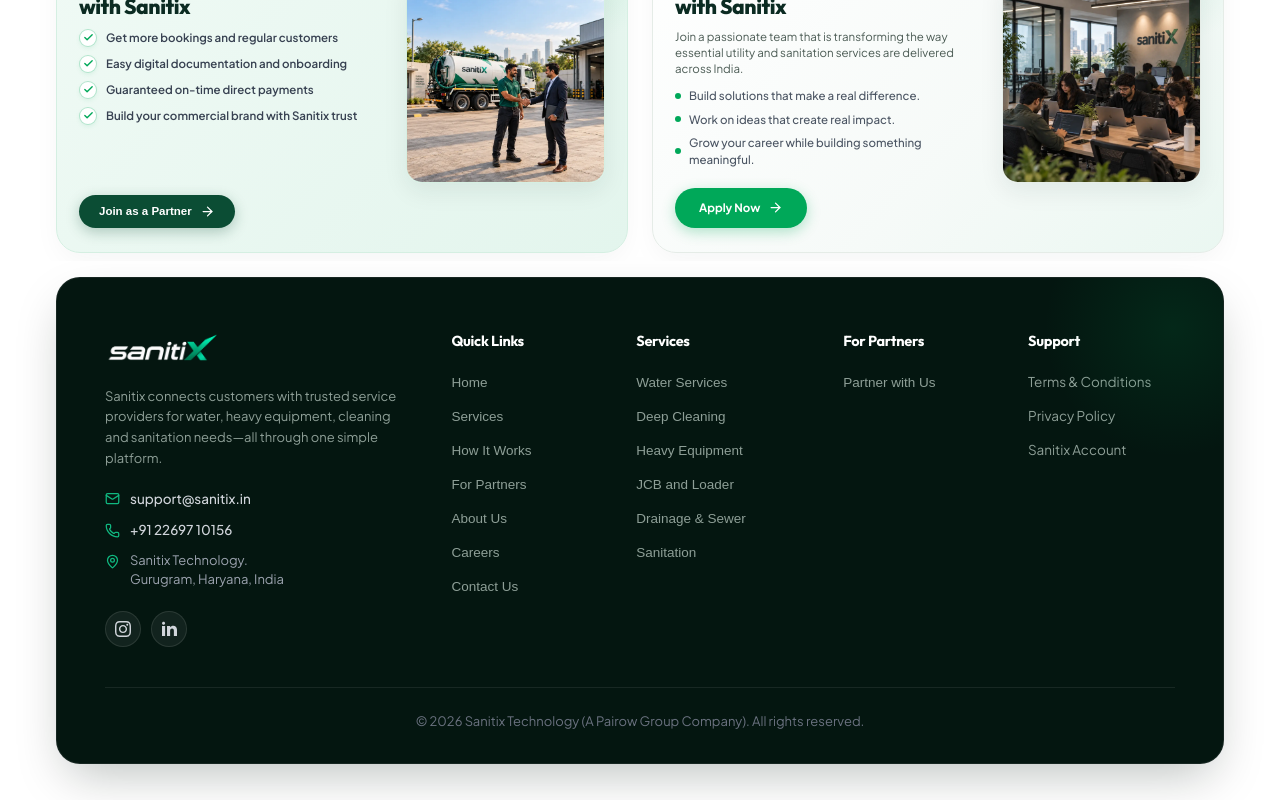
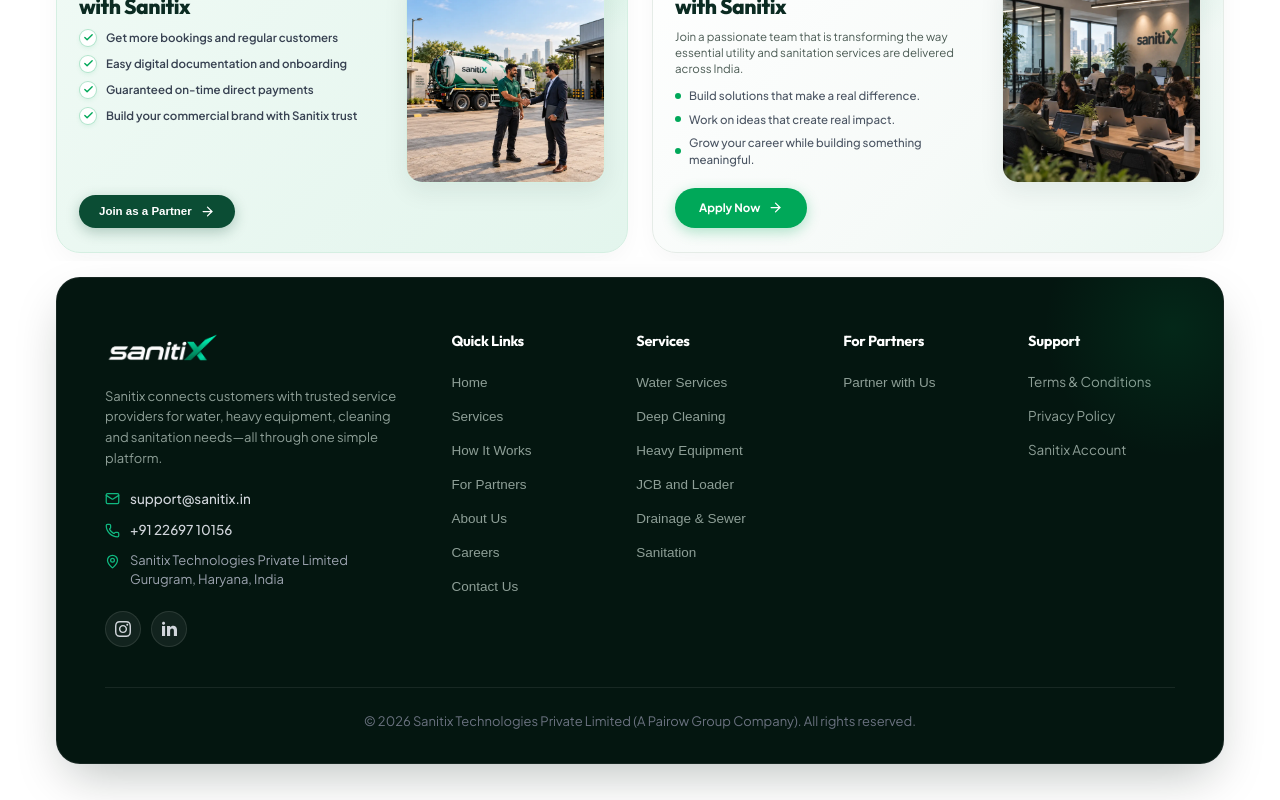
Before and after one commit to Sanitix-Technology/sanitix-landing-page, a React (Vite) app: page / in a window 1280 px wide. Shown: the part 2443-3243 px from the top of the page. Built offline with nearby package versions, Linux system fonts and the light colour scheme.

Commit message:
Update legal entity name to Sanitix Technologies Private Limited

```diff
--- a/index.html
+++ b/index.html
@@ -25,7 +25,7 @@
     <!-- Meta Description (#2) -->
     <meta name="description" content="sanitiX connects you with verified and reliable on-demand utility providers for water tankers, heavy equipment, dumpers, and professional sanitation across India." />
     <meta name="keywords" content="sanitix, water tanker booking, JCB rental, heavy equipment, dumper booking, septic tank cleaning, sewer jetting, utility services India" />
-    <meta name="author" content="Sanitix Technologies Pvt. Ltd." />
+    <meta name="author" content="Sanitix Technologies Private Limited" />
     <meta name="theme-color" content="#00A859" />
     <link rel="canonical" href="https://sanitix.in/" />
 
--- a/src/components/Footer.tsx
+++ b/src/components/Footer.tsx
@@ -138,7 +138,7 @@
                 <div style={{ display: 'flex', alignItems: 'flex-start', gap: '10px' }}>
                   <MapPin size={15} color="#10B981" style={{ marginTop: '3px', flexShrink: 0 }} />
                   <span style={{ fontSize: '13px', color: '#9CA3AF', lineHeight: 1.45 }}>
-                    Sanitix Technology.<br />
+                    Sanitix Technologies Private Limited<br />
                     Gurugram, Haryana, India
                   </span>
                 </div>
@@ -466,7 +466,7 @@
               color: '#6B7280'
             }}
           >
-            © 2026 Sanitix Technology (A Pairow Group Company). All rights reserved.
+            © 2026 Sanitix Technologies Private Limited (A Pairow Group Company). All rights reserved.
           </div>
         </div>
       </div>
@@ -562,7 +562,7 @@
                       1. Our Commitment to Privacy
                     </h4>
                     <p style={{ margin: 0, color: '#9CA3AF' }}>
-                      At Sanitix Technology (&quot;Sanitix&quot;, &quot;we&quot;, &quot;us&quot;, or &quot;our&quot;), we respect and uphold your confidentiality. This Privacy Policy details how we collect, handle, store, and safeguard your personal data when you interact with our website, mobile application, and utility booking platforms.
+                      At Sanitix Technologies Private Limited (&quot;Sanitix&quot;, &quot;we&quot;, &quot;us&quot;, or &quot;our&quot;), we respect and uphold your confidentiality. This Privacy Policy details how we collect, handle, store, and safeguard your personal data when you interact with our website, mobile application, and utility booking platforms.
                     </p>
                   </div>
 
@@ -630,7 +630,7 @@
                       If you have questions, feedback, or grievance claims regarding our privacy practices, please contact our designated Data Protection Officer:
                     </p>
                     <div style={{ marginTop: '8px', padding: '12px 16px', backgroundColor: 'rgba(255, 255, 255, 0.04)', borderRadius: '12px', border: '1px solid rgba(255, 255, 255, 0.08)', color: '#FFFFFF', fontSize: '12.5px', lineHeight: 1.6 }}>
-                      <strong style={{ color: '#10B981' }}>Sanitix Technology (A Pairow Group Company)</strong><br />
+                      <strong style={{ color: '#10B981' }}>Sanitix Technologies Private Limited (A Pairow Group Company)</strong><br />
                       Email: <a href="mailto:support@sanitix.in" style={{ color: '#10B981', textDecoration: 'none' }}>support@sanitix.in</a><br />
                       Helpline: <a href="tel:+912269710156" style={{ color: '#10B981', textDecoration: 'none' }}>+91 22697 10156</a><br />
                       Corporate Office: Gurugram, Haryana, India
@@ -645,7 +645,7 @@
               <div style={{ display: 'flex', flexDirection: 'column', gap: '20px' }}>
                 <div>
                   <div style={{ display: 'inline-flex', alignItems: 'center', gap: '6px', padding: '4px 12px', backgroundColor: 'rgba(16, 185, 129, 0.12)', border: '1px solid rgba(16, 185, 129, 0.25)', borderRadius: '9999px', fontSize: '11px', fontWeight: 600, color: '#10B981', marginBottom: '8px' }}>
-                    Sanitix Technology (A Pairow Group Company)
+                    Sanitix Technologies Private Limited (A Pairow Group Company)
                   </div>
                   <h3 style={{ fontSize: '22px', fontWeight: 800, color: '#FFFFFF', margin: 0 }}>
                     Terms & Conditions
@@ -721,7 +721,7 @@
                       7. Limitation of Liability
                     </h4>
                     <p style={{ margin: 0, color: '#9CA3AF' }}>
-                      While Sanitix enforces strict delivery SLAs and quality controls, Sanitix Technology. shall not be held liable for indirect delays resulting from force majeure conditions, including unforeseen road closures, extreme weather calamities, municipal water grid rationing, or civil traffic restrictions.
+                      While Sanitix enforces strict delivery SLAs and quality controls, Sanitix Technologies Private Limited shall not be held liable for indirect delays resulting from force majeure conditions, including unforeseen road closures, extreme weather calamities, municipal water grid rationing, or civil traffic restrictions.
                     </p>
                   </div>
 
@@ -733,7 +733,7 @@
                       For any questions regarding these terms, contract agreements, or customer rights, please contact our Legal & Compliance Desk:
                     </p>
                     <div style={{ marginTop: '8px', padding: '12px 16px', backgroundColor: 'rgba(255, 255, 255, 0.04)', borderRadius: '12px', border: '1px solid rgba(255, 255, 255, 0.08)', color: '#FFFFFF', fontSize: '12.5px', lineHeight: 1.6 }}>
-                      <strong style={{ color: '#10B981' }}>Sanitix Technology.</strong><br />
+                      <strong style={{ color: '#10B981' }}>Sanitix Technologies Private Limited</strong><br />
                       Email: <a href="mailto:support@sanitix.in" style={{ color: '#10B981', textDecoration: 'none' }}>support@sanitix.in</a><br />
                       Phone: <a href="tel:+912269710156" style={{ color: '#10B981', textDecoration: 'none' }}>+91 22697 10156</a><br />
                       Corporate Office: Gurugram, Haryana, India
--- a/src/data/legalData.ts
+++ b/src/data/legalData.ts
@@ -27,11 +27,11 @@
     id: 'terms',
     tabName: 'Terms of Use',
     badge: 'Statutory Agreement',
-    title: 'SANITIX TECHNOLOGY — TERMS OF USE',
+    title: 'SANITIX TECHNOLOGIES PRIVATE LIMITED — TERMS OF USE',
     effectiveDate: 'September 2026',
     lastUpdated: 'September 2026',
     preamble: [
-      'These Terms of Use (“Terms”) govern your access to and use of the Sanitix website, mobile applications, software, digital platform and related services operated under the name Sanitix Technology (“Sanitix”, “we”, “us” or “our”).',
+      'These Terms of Use (“Terms”) govern your access to and use of the Sanitix website, mobile applications, software, digital platform and related services operated under the corporate name Sanitix Technologies Private Limited (“Sanitix”, “we”, “us” or “our”).',
       'By accessing the Platform, creating an account, requesting a Service, making a Booking or otherwise using Sanitix, you acknowledge that you have read, understood and agreed to these Terms, the Sanitix Privacy Policy and the cancellation and refund provisions contained in these Terms.',
       'If you do not agree with these Terms, please do not access or use the Platform.'
     ],
@@ -458,9 +458,8 @@
             "number": 43,
             "title": "LEGAL ENTITY AND CONTACT INFORMATION",
             "paragraphs": [
-                  "Current Legal/Trading Name: Sanitix Technology",
-                  "Future Corporate Entity: Sanitix Technologies Private Limited",
-                  "The future private limited entity name will apply only after the company has been formally incorporated and the relevant business operations and legal arrangements have been transitioned to that entity.",
+                  "Legal Entity Name: Sanitix Technologies Private Limited",
+                  "The company is incorporated under the Companies Act, 2013 and operates under the corporate name Sanitix Technologies Private Limited.",
                   "Registered Office:",
                   "Building No./Flat No.: 493",
                   "Road/Street: Maruti Kunj, Street No. C-11",
@@ -481,11 +480,11 @@
     id: 'privacy',
     tabName: 'Privacy Policy',
     badge: 'Compliance & Data Protection',
-    title: 'SANITIX TECHNOLOGY — PRIVACY POLICY',
+    title: 'SANITIX TECHNOLOGIES PRIVATE LIMITED — PRIVACY POLICY',
     effectiveDate: 'September 2026',
     lastUpdated: 'September 2026',
     preamble: [
-      'Sanitix Technology (“Sanitix”, “we”, “us” or “our”) respects the privacy of individuals who use its Platform.',
+      'Sanitix Technologies Private Limited (“Sanitix”, “we”, “us” or “our”) respects the privacy of individuals who use its Platform.',
       'This Privacy Policy explains how Sanitix collects, uses, processes, stores and shares personal information in connection with its website, mobile applications, Services and related digital platforms.',
       'Sanitix intends to operate its data practices in accordance with applicable Indian data-protection and consumer-protection requirements.'
     ],
@@ -733,7 +732,7 @@
             "number": 27,
             "title": "PRIVACY AND GRIEVANCE CONTACT",
             "paragraphs": [
-                  "Sanitix Technology",
+                  "Sanitix Technologies Private Limited",
                   "Building No./Flat No.: 493",
                   "Road/Street: Maruti Kunj, Street No. C-11",
                   "Locality/Sub Locality: Shyam Kunj",
@@ -750,7 +749,7 @@
     id: 'cancellation',
     tabName: 'Cancellation & Refund Policy',
     badge: 'Fair Cancellation Framework',
-    title: 'SANITIX TECHNOLOGY — CANCELLATION & REFUND POLICY',
+    title: 'SANITIX TECHNOLOGIES PRIVATE LIMITED — CANCELLATION & REFUND POLICY',
     effectiveDate: 'September 2026',
     lastUpdated: 'September 2026',
     preamble: [
@@ -861,7 +860,7 @@
             "number": 12,
             "title": "CONTACT",
             "paragraphs": [
-                  "Sanitix Technology",
+                  "Sanitix Technologies Private Limited",
                   "Building No./Flat No.: 493",
                   "Maruti Kunj, Street No. C-11",
                   "Shyam Kunj, Sohna",
```
Also changed, not shown: 1 other file (tests, documents, lock files or other folders).
